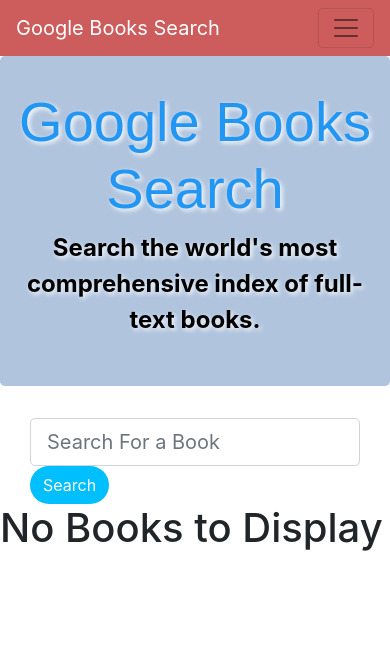
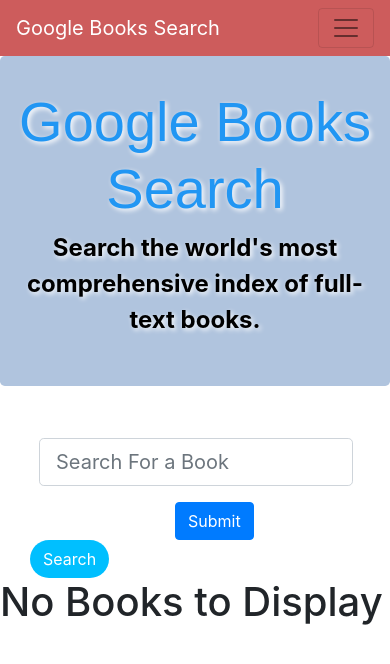
Before and after one commit to jpanakkal22/google_books_search, a React (Create React App) app in the folder client/: page / in a window 390 px wide. Shown: the top 664 px of the page. Built offline with nearby package versions, Linux system fonts and the light colour scheme.

Commit message:
redo input form with react bootstrap and add styling

```diff
--- a/client/src/components/Input/index.js
+++ b/client/src/components/Input/index.js
@@ -1,13 +1,33 @@
 import React from "react";
+import { Row, Col } from 'react-bootstrap/';
+import Form from 'react-bootstrap/Form';
+import Button from 'react-bootstrap/Button';
+import "./style.css";
 
-// This component lets us use a bootstrap input element without worrying about class names
-// or manually wrapping the input with a form-group div
-// All of the props passed to this component are spread onto the input element
 function Input(props) {
   return (
-    <div className="input-group input-group-lg">
-      <input className="form-control" type="text" {...props} />
-    </div>
+    <Form>
+      <Row>
+        <Col sm={10}>
+        <Form.Group controlId="formBasicSearch">
+        <Form.Control
+          id="formInput"
+          size="lg"
+          name={props.name}
+          value={props.value}
+          onChange={props.onChange}
+          placeholder={props.placeholder}
+        />
+        </Form.Group>
+        </Col>
+        <Col sm={2}>
+        <Button variant="primary" onClick={props.onClick} id="formButton">
+          Submit
+        </Button>
+        </Col>
+      </Row>
+
+    </Form>
   );
 }
 
--- /dev/null
+++ b/client/src/components/Input/style.css
@@ -0,0 +1,10 @@
+/*Media query to resize h1 at max-width of 575px*/
+@media only screen and (max-width: 575px) {
+    .form-control-lg {
+        max-width: 95%;
+        margin: 20px 0 0 9px;
+    }
+    #formButton {
+        margin-left: 145px;
+    }
+}
```
